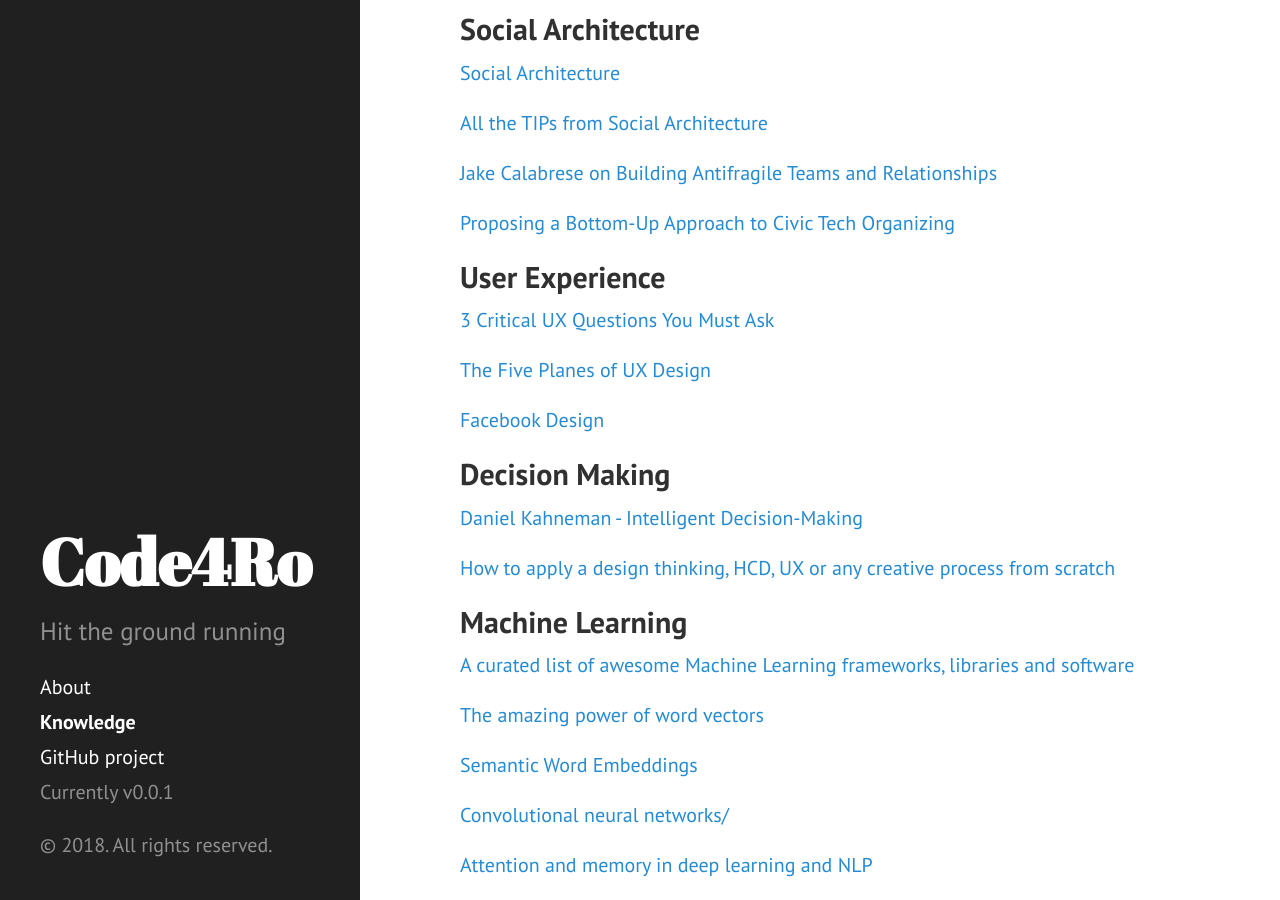
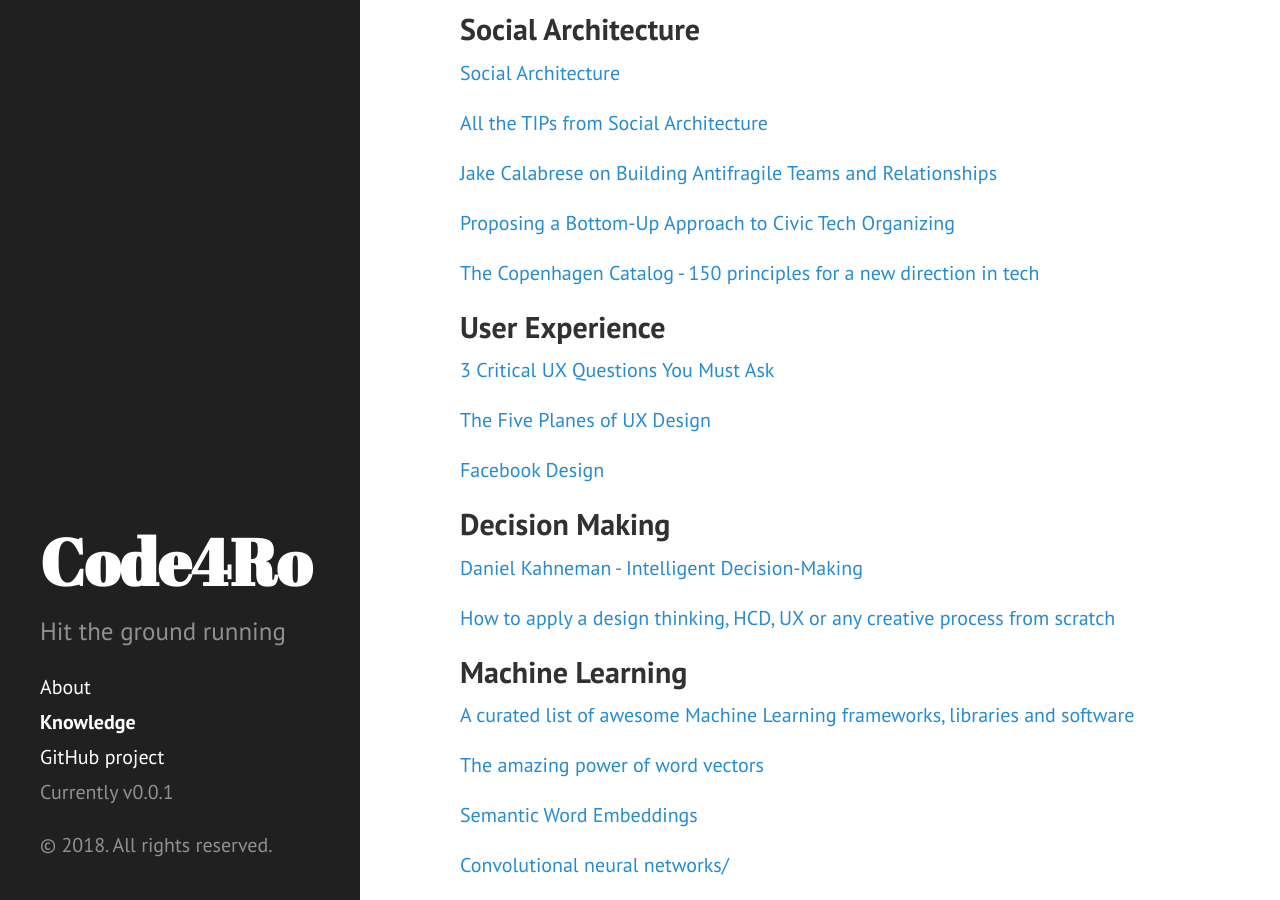
Before and after one commit to code4romania/knowledge, a Jekyll site: the page built from docs/index.md, in a window 1280 px wide and 900 px high, scrolled down 1641 px. Built offline with Jekyll 4.4.1, drawn with Linux system fonts in a browser that asks for light colours; the list of posts is cut into pages by our own code.

Commit message:
Update index.md

```diff
--- a/docs/index.md
+++ b/docs/index.md
@@ -76,6 +76,8 @@ This is a curated list of links to interesting information.
 [Jake Calabrese on Building Antifragile Teams and Relationships](https://www.infoq.com/interviews/agile2015-calabrese-antifragile)
 
 [Proposing a Bottom-Up Approach to Civic Tech Organizing](https://medium.com/@QiqoChat/proposing-a-bottom-up-approach-to-civic-tech-organizing-a427e6954036#.ke3htqtxo)
+
+[The Copenhagen Catalog - 150 principles for a new direction in tech](https://www.copenhagencatalog.org/)
 
 
 <a name="user-experience"/>
```
